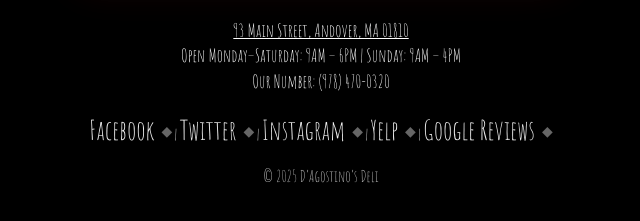
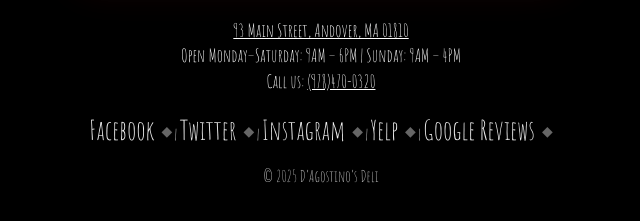
Before and after one commit to KadenCiesielski/webdevg3, a plain HTML site: page HeatNServe.html in a window 1280 px wide. Shown: the part 2137-2358 px from the top of the page, 319-959 px from the left. Drawn offline with nearby package versions, Linux system fonts and the light colour scheme.

Commit message:
I updated the footer

```diff
--- a/HeatNServe.html
+++ b/HeatNServe.html
@@ -277,11 +277,11 @@
       </div>
     </div>
 
-    <footer class="w3-container w3-black w3-center w3-padding-32">
+     <footer class="w3-container w3-black w3-center w3-padding-32">
       <p class="w3-small">
         <a href="findUs.html">93 Main Street, Andover, MA 01810</a><br />
         Open Monday–Saturday: 9AM – 6PM | Sunday: 9AM – 4PM<br />
-        Our Number: (978) 470-0320
+        Call us: <a href="tel:9784700320">(978)470-0320</a><br />
       </p>
 
       <div class="w3-section">
```
Also changed, not shown: PartyPlatter.html (+2 -2 lines), Subs.html (+1 -1 lines), menus.html (+1 -1 lines).
